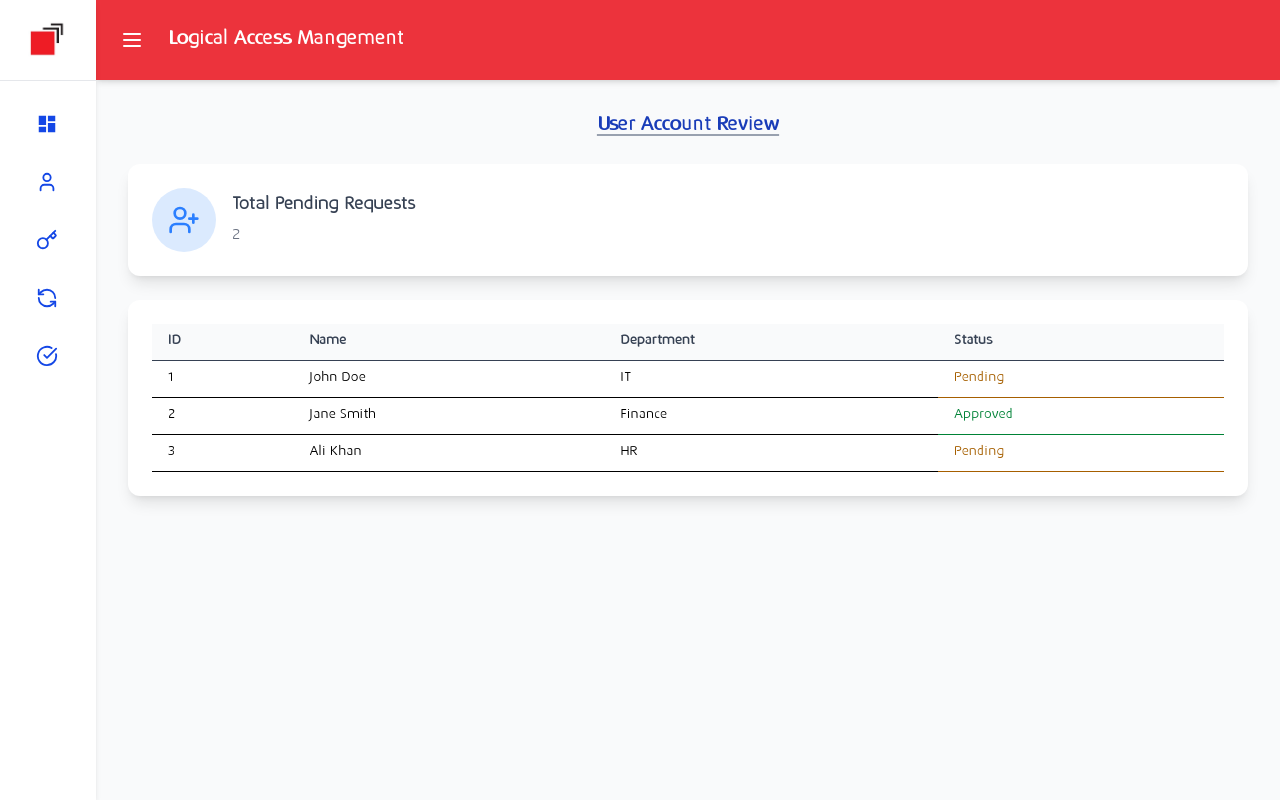
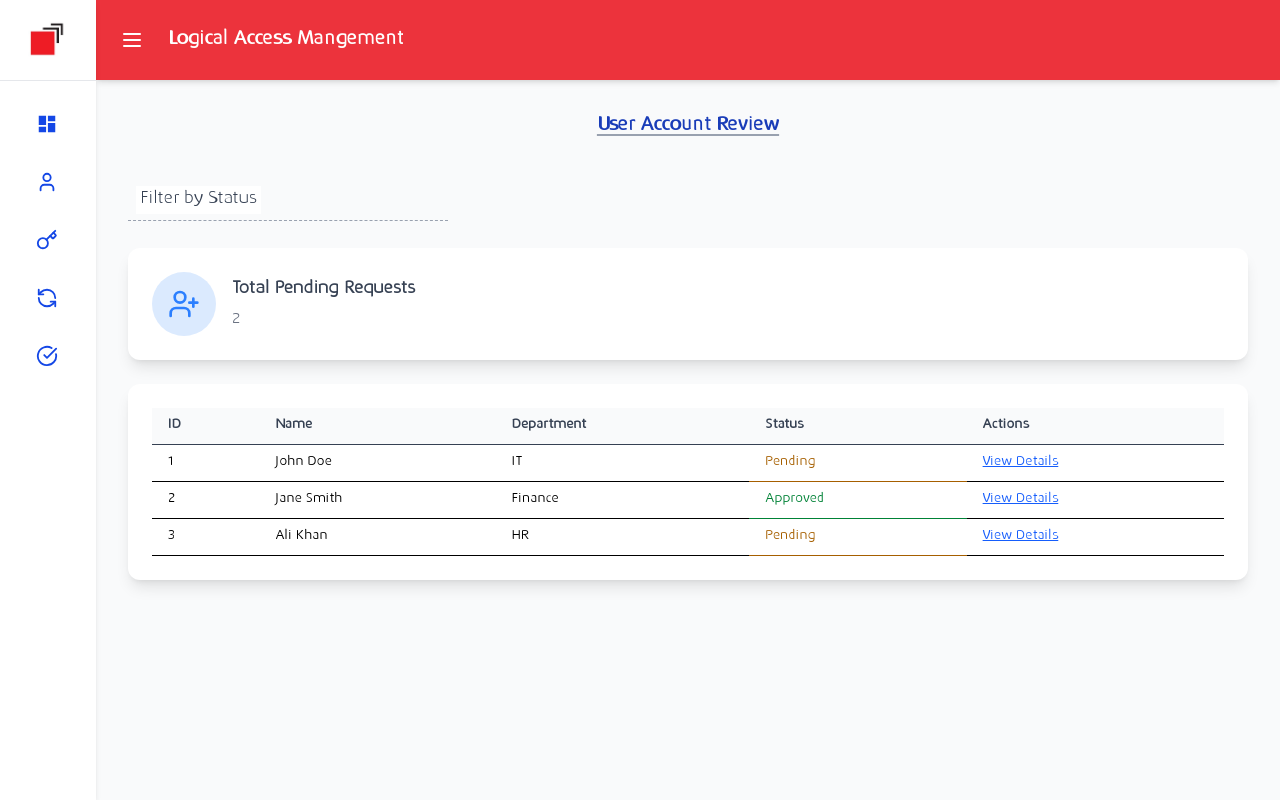
Before and after one commit to Nazmul-karim-tanvir-2nd/lamCodes, a React (Vite) app in the folder lamFrontend/: page /useraccount-review-dashboard in a window 1280 px wide. Built offline with nearby package versions, Linux system fonts and the light colour scheme.

Commit message:
working on dashboard

```diff
--- a/lamFrontend/src/pages/ITAdmin/userAccountDashboard/UserAccountReview.jsx
+++ b/lamFrontend/src/pages/ITAdmin/userAccountDashboard/UserAccountReview.jsx
@@ -1,8 +1,10 @@
 // src/pages/ITAdmin/UserAccountReview.jsx
-import React from "react";
+import React, { useState, useMemo } from "react";
 import { UserPlus } from "lucide-react";
+import FloatingSelect from "../../../components/custom/FloatingSelect";
+import { useNavigate } from "react-router-dom";
 
-// Sample data (replace with real API/data later)
+// Sample data (replace with API later)
 const accountRequests = [
     { id: 1, name: "John Doe", department: "IT", status: "Pending" },
     { id: 2, name: "Jane Smith", department: "Finance", status: "Approved" },
@@ -10,12 +12,35 @@ const accountRequests = [
 ];
 
 const UserAccountReview = () => {
+    const [filterStatus, setFilterStatus] = useState("");
+    const navigate = useNavigate();
+
+    // Filtered requests based on dropdown
+    const filteredRequests = useMemo(() => {
+        if (!filterStatus) return accountRequests;
+        return accountRequests.filter((r) => r.status === filterStatus);
+    }, [filterStatus]);
+
     return (
         <div className="min-h-screen p-4 bg-gray-50">
             {/* Header */}
             <h1 className="text-xl font-bold text-blue-800 mb-6 underline underline-offset-4 decoration-gray-400 text-center">
                 User Account Review
             </h1>
+
+            {/* Filter */}
+            <div className="mb-6 max-w-xs">
+                <FloatingSelect
+                    label="Filter by Status"
+                    name="statusFilter"
+                    value={filterStatus}
+                    onChange={(e) => setFilterStatus(e.target.value)}
+                    options={[
+                        { label: "Pending", value: "Pending" },
+                        { label: "Approved", value: "Approved" },
+                    ]}
+                />
+            </div>
 
             {/* Summary Card */}
             <div className="bg-white shadow-lg rounded-xl p-6 mb-6 flex items-center gap-4">
@@ -24,7 +49,9 @@ const UserAccountReview = () => {
                 </div>
                 <div>
                     <h2 className="text-lg font-semibold text-gray-700">Total Pending Requests</h2>
-                    <p className="text-gray-500 mt-1">{accountRequests.filter(r => r.status === "Pending").length}</p>
+                    <p className="text-gray-500 mt-1">
+                        {accountRequests.filter((r) => r.status === "Pending").length}
+                    </p>
                 </div>
             </div>
 
@@ -37,26 +64,40 @@ const UserAccountReview = () => {
                             <th className="px-4 py-2 border-b">Name</th>
                             <th className="px-4 py-2 border-b">Department</th>
                             <th className="px-4 py-2 border-b">Status</th>
+                            <th className="px-4 py-2 border-b">Actions</th>
                         </tr>
                     </thead>
                     <tbody>
-                        {accountRequests.map((req) => (
-                            <tr key={req.id} className="hover:bg-gray-50">
+                        {filteredRequests.map((req) => (
+                            <tr key={req.id} className="hover:bg-gray-50 cursor-pointer">
                                 <td className="px-4 py-2 border-b">{req.id}</td>
                                 <td className="px-4 py-2 border-b">{req.name}</td>
                                 <td className="px-4 py-2 border-b">{req.department}</td>
                                 <td
                                     className={`px-4 py-2 border-b font-medium ${req.status === "Pending"
                                         ? "text-yellow-700"
-                                        : req.status === "Approved"
-                                            ? "text-green-700"
-                                            : "text-red-700"
+                                        : "text-green-700"
                                         }`}
                                 >
                                     {req.status}
                                 </td>
+                                <td className="px-4 py-2 border-b">
+                                    <button
+                                        className="text-blue-600 underline"
+                                        onClick={() => navigate(`/user-account-review-details/${req.id}`)}
+                                    >
+                                        View Details
+                                    </button>
+                                </td>
                             </tr>
                         ))}
+                        {filteredRequests.length === 0 && (
+                            <tr>
+                                <td colSpan={5} className="text-center py-4 text-gray-500">
+                                    No requests found.
+                                </td>
+                            </tr>
+                        )}
                     </tbody>
                 </table>
             </div>
```
